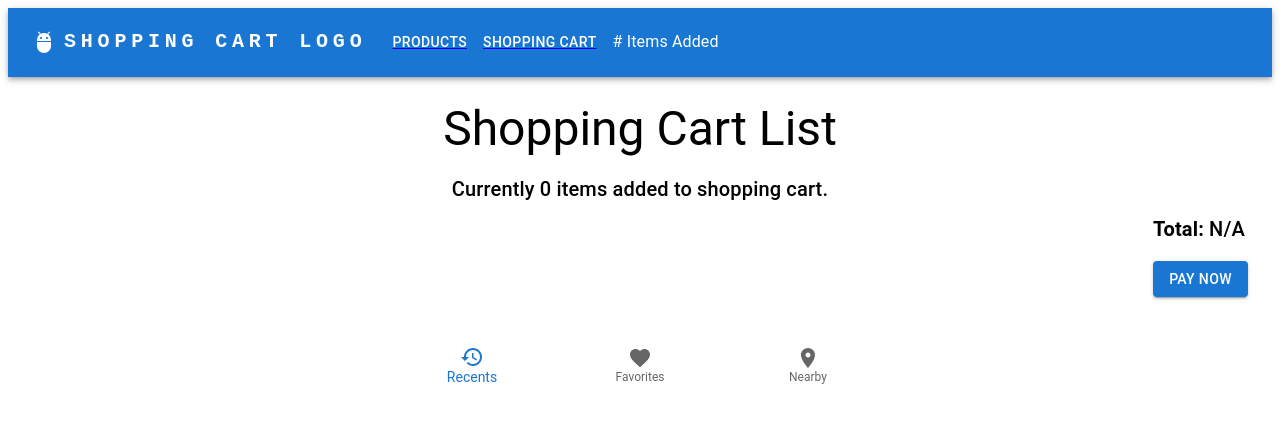
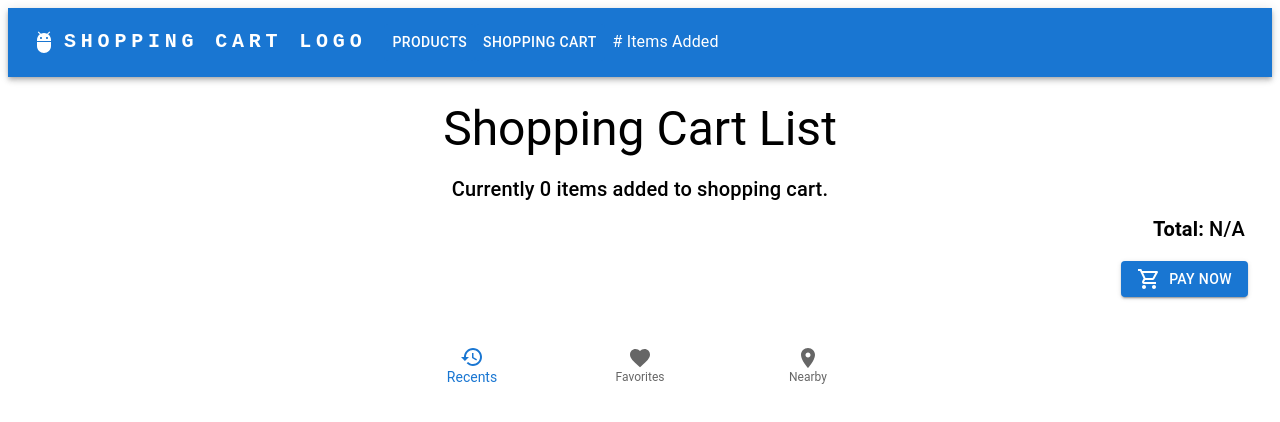
Before and after one commit to jli782/react-shoppingcart, a React (Vite) app: page /shopping-cart in a window 1280 px wide. Shown: the top 422 px of the page. Built offline with nearby package versions, Linux system fonts and the light colour scheme.

Commit message:
added icons complementing buttons; added active state on app bar links

```diff
--- a/src/App.css
+++ b/src/App.css
@@ -74,7 +74,15 @@ code {
 
   }
 }
-
+a:link {
+  text-decoration: none;
+}
+#active {
+  background-color: #97c5f6;
+}
+#inactive {
+  background-color: #1976d2;
+}
 /* zero-state for index.jsx */
 #zero-state {
   margin: 2rem auto;
--- a/src/components/NavBar.jsx
+++ b/src/components/NavBar.jsx
@@ -42,6 +42,9 @@ export default function NavBar() {
 
   /* shopping cart */
   const { shoppingCart } = React.useContext(ShoppingCartContext);
+
+  /* actve app bar button */
+  const [active, setActive] = React.useState(null);
 
   return (
     <AppBar position="static">
@@ -123,8 +126,13 @@ export default function NavBar() {
                   paddingY: "6px",
                 }}
               >
-                {shoppingCart.length > 0 ? shoppingCart.length : "#"} Items
-                added
+                {shoppingCart.length > 0
+                  ? shoppingCart.reduce((accumulator, currItem) => {
+                      console.log(`currItem ${currItem.quantity}`);
+                      return accumulator + parseInt(currItem.quantity);
+                    }, 0)
+                  : "#"}{" "}
+                Items Added
               </Typography>
               {/* </MenuItem> */}
             </Menu>
@@ -166,7 +174,10 @@ export default function NavBar() {
             {pages.map((page) => (
               <Link to={`${page.link}`} key={page.item}>
                 <Button
-                  onClick={handleCloseNavMenu}
+                  onClick={() => {
+                    handleCloseNavMenu();
+                    setActive(page.item);
+                  }}
                   sx={{
                     my: 2,
                     color: "white",
@@ -175,6 +186,7 @@ export default function NavBar() {
                       /*  color: "#0d47a1", */ backgroundColor: "#0d47a1",
                     },
                   }}
+                  id={active === page.item ? "active" : "inactive"}
                 >
                   {page.item}
                 </Button>
--- a/src/components/ShoppingCartCard.jsx
+++ b/src/components/ShoppingCartCard.jsx
@@ -6,7 +6,8 @@ import CardOverflow from "@mui/joy/CardOverflow";
 import Grid from "@mui/material/Grid2";
 import Typography from "@mui/joy/Typography";
 import { Button, IconButton } from "@mui/material";
-import DeleteIcon from "@mui/icons-material/Delete";
+import DeleteOutlinedIcon from "@mui/icons-material/DeleteOutlined";
+import EditOutlinedIcon from "@mui/icons-material/EditOutlined";
 import Tooltip from "@mui/material/Tooltip";
 
 import { Link } from "react-router-dom";
@@ -59,7 +60,7 @@ export default function RowCard({ ...props }) {
               name={props.productDetails.id}
               id="delete-shopping-cart-item"
             >
-              {/* <DeleteIcon /> */}
+              <DeleteOutlinedIcon />
               Delete item
             </Button>
           </Grid>
@@ -85,7 +86,10 @@ export default function RowCard({ ...props }) {
         }}
       >
         <Link to={`../products/${props.productDetails.id}`}>
-          <Button variant="text">Edit Item</Button>
+          <Button variant="text">
+            <EditOutlinedIcon />
+            Edit Item
+          </Button>
         </Link>
       </CardOverflow>
     </Card>
--- a/src/routes/product-details.jsx
+++ b/src/routes/product-details.jsx
@@ -6,6 +6,7 @@ import NumberInput from "../components/QuantityInput";
 import CheckIcon from "@mui/icons-material/Check";
 import CloseIcon from "@mui/icons-material/Close";
 import Collapse from "@mui/material/Collapse";
+import AddShoppingCartOutlinedIcon from "@mui/icons-material/AddShoppingCartOutlined";
 
 import { useLoaderData, useParams } from "react-router-dom";
 
@@ -238,7 +239,8 @@ export default function ProductDetails() {
                   }}
                   onClick={handleShoppingCart}
                 >
-                  Add to Cart
+                  <AddShoppingCartOutlinedIcon />
+                  &nbsp;Add to Cart
                 </Button>
               </Typography>
             </Grid>
--- a/src/routes/shopping-cart.jsx
+++ b/src/routes/shopping-cart.jsx
@@ -10,6 +10,7 @@ import {
 } from "@mui/material";
 import CheckIcon from "@mui/icons-material/Check";
 import CloseIcon from "@mui/icons-material/Close";
+import ShoppingCartOutlinedIcon from "@mui/icons-material/ShoppingCartOutlined";
 
 import ShoppingCartCard from "../components/ShoppingCartCard";
 import { ShoppingCartContext } from "../components/ShoppingCartContext";
@@ -109,7 +110,8 @@ export default function ShoppingCart() {
               : "N/A"}
           </Typography>
           <Button variant="contained" sx={{ marginY: 2 }}>
-            Pay Now
+            <ShoppingCartOutlinedIcon />
+            &nbsp; Pay Now
           </Button>
         </Grid>
       </Grid>
```
